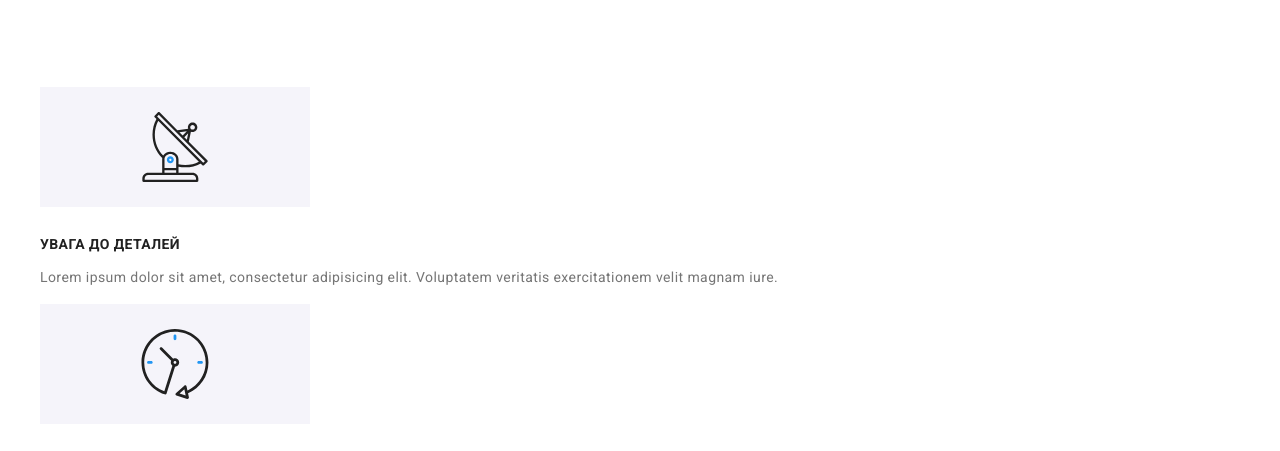
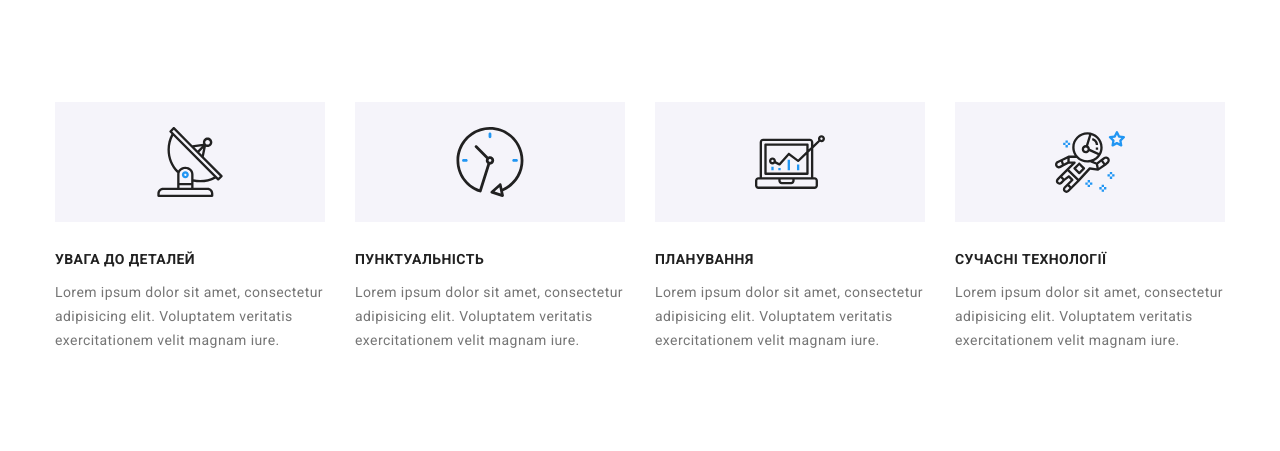
Before and after one commit to HECKONCHIK/goiteen-homework-addaptive, a plain HTML site: page index.html in a window 1280 px wide. Shown: the top 451 px of the page. Drawn offline with Linux system fonts and the light colour scheme; a script that the page names is missing.

Commit message:
фікс багів ч.2

```diff
--- a/sass/components/_features.scss
+++ b/sass/components/_features.scss
@@ -39,7 +39,7 @@
     }
 }
 
-.features-item {
+.featurs-item {
     @media (min-width: $tablet) {
         width: calc((100% - 4 * 15px) /2);
         margin: 15px;
@@ -52,12 +52,8 @@
 .featurs-icons {
     background-color: var(--background-icons);
 
-    width: 270px;
     height: 120px;
 
-    // display: flex;
-    // justify-content: center;
-    // align-items: center;
     @include centeredFlex (center);
 
     margin-bottom: 30px;
```
Also changed, not shown: css/main.css, css/main.min.css, 2 other files.
